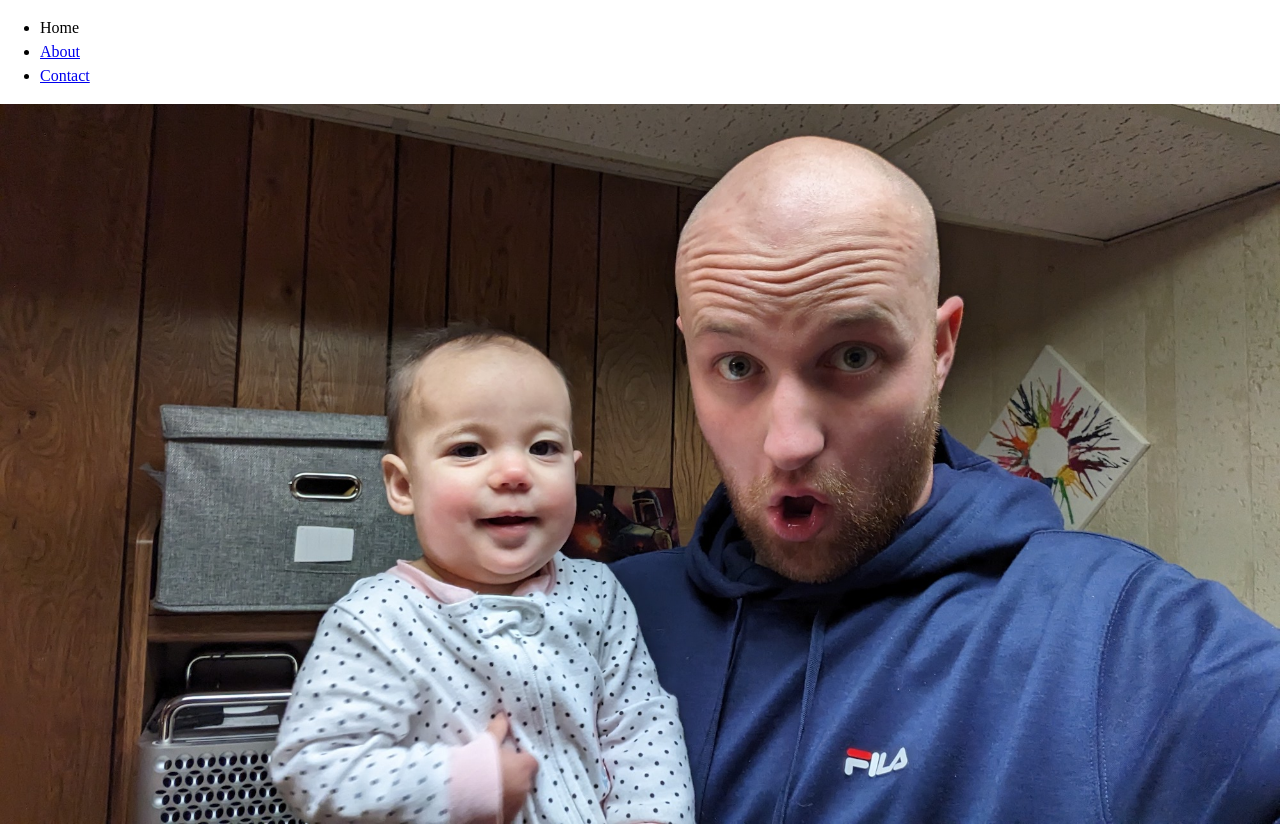
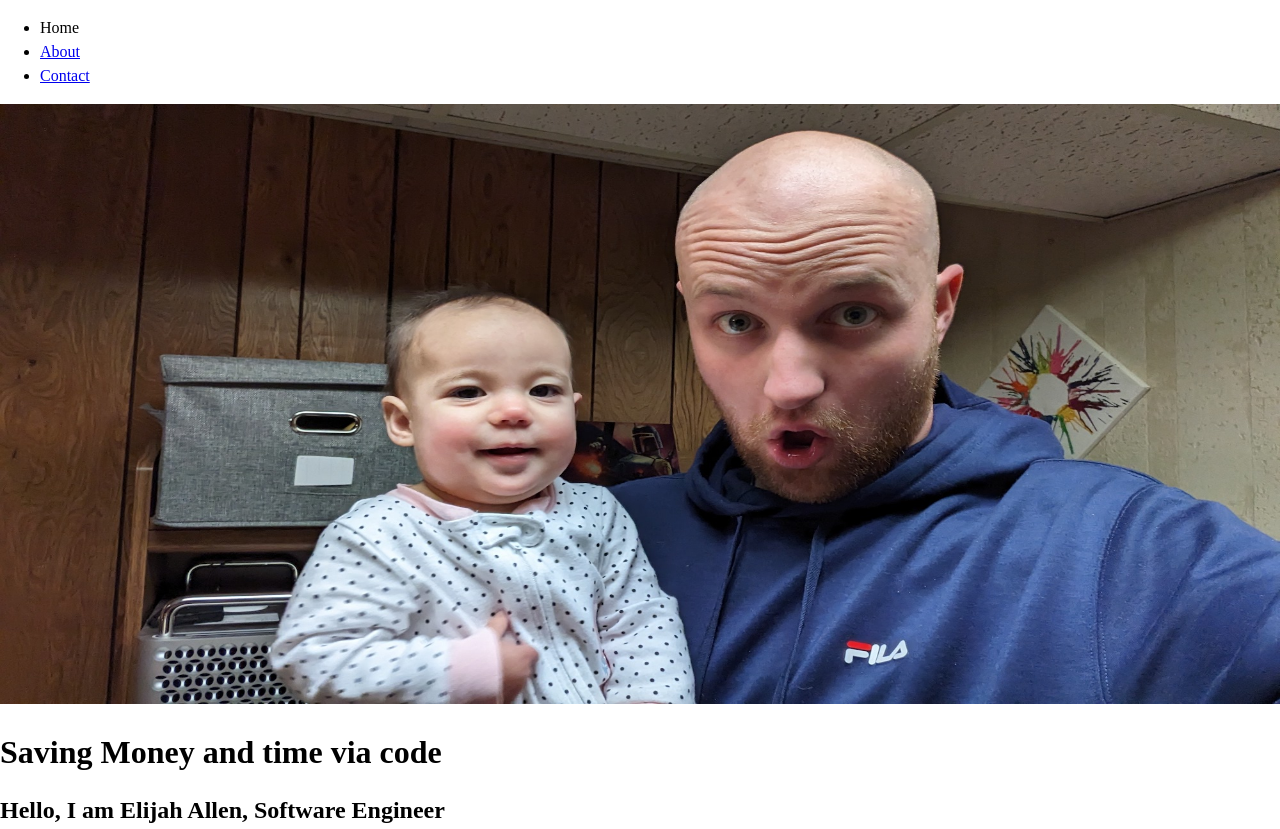
Before and after one commit to IS-120/responsive-images-and-svg-eaallen, a website: page index.html in a window 1280 px wide. Shown: the top 829 px of the page. Drawn offline with Linux system fonts and the light colour scheme.

Commit message:
update intrinsic width and height

```diff
--- a/index.html
+++ b/index.html
@@ -30,7 +30,7 @@
         <source media="(min-width: 801px)" srcset="images/hero-me-2000px.jpeg">
         <source media="(min-width: 401px)" srcset="images/hero-me-800px.jpeg">
         <source media="(max-width: 400px)" srcset="images/hero-me-400px.jpeg">
-        <img src="images/hero-me-800px.jpeg" alt="A picture of Elijah Allen and Ada in papa mode">
+        <img src="images/hero-me-800px.jpeg" alt="A picture of Elijah Allen and Ada in papa mode" width="800" height="600" >
         <!-- default -->
     </picture>
     <main>
```
Also changed, not shown: contact/index.html (+1 -1 lines).
